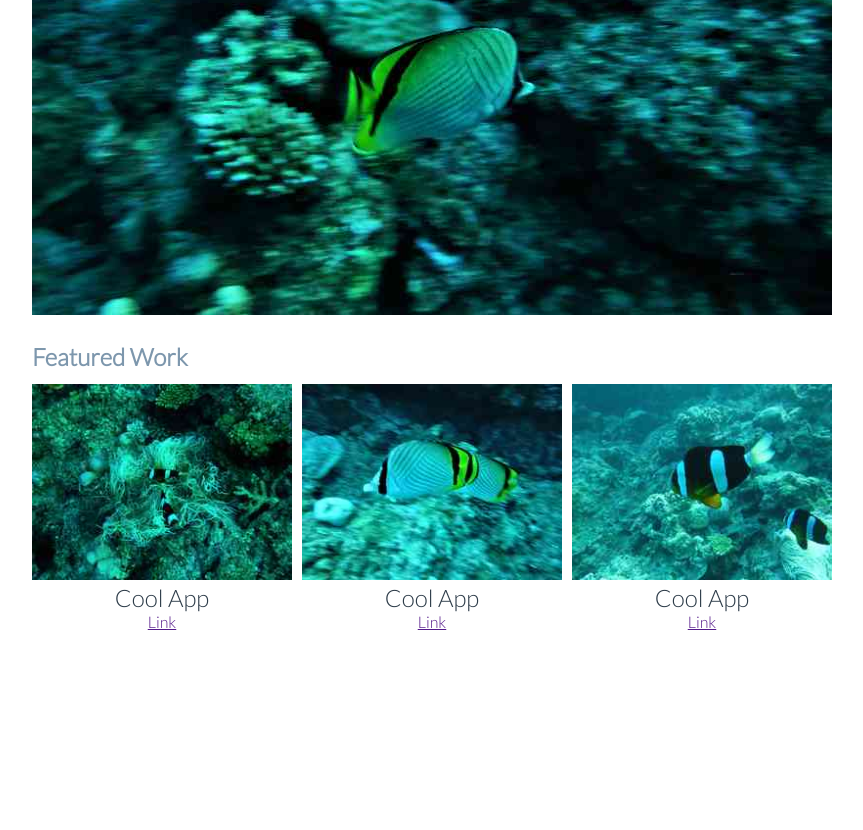
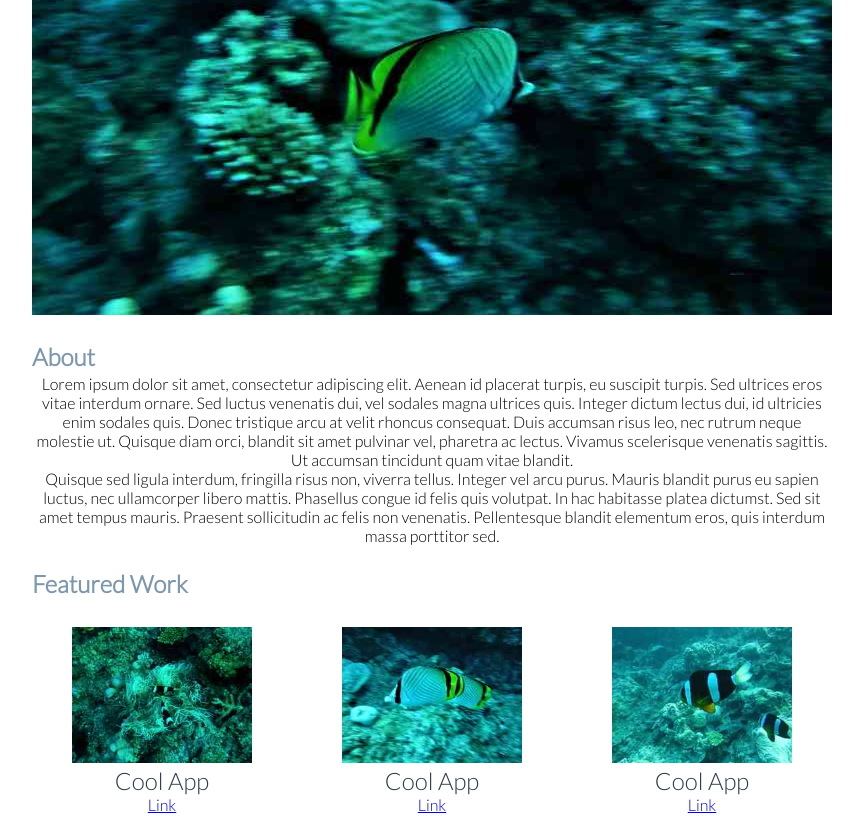
Before and after one commit to LiberMagnum/portfolio, a website: page index.html in a window 1280 px wide. Shown: the part 398-1228 px from the top of the page, without its empty margins (208-1071 px from the left). Before the commit the page ends 1029 px from the top, so only its background shows below. Drawn offline with Linux system fonts and the light colour scheme.

Commit message:
Update index.html

```diff
--- a/index.html
+++ b/index.html
@@ -14,7 +14,7 @@
 	<header>
 		<div class="header_inner">
 			<div class="logo">
-				<img src="images/portfolio_logo.svg" width="75px">
+				<img src="images/portfolio_logo.svg" width="75" alt="a colorful fish logo">
 			</div>
 			<div class="title">
 				<h1 class="title_text_lrg">Abigail Price</h1>
@@ -28,13 +28,20 @@
 	<article>
 		<div class="img_large">
 			<picture>
-				<img src="images_src/DSCF0663.JPG" srcset="images/DSCF0663-1600_large_2x.JPG 2x, images/DSCF0663-800_large_1x.JPG">
+				<img src="images_src/DSCF0663.JPG" srcset="images/DSCF0663-1600_large_2x.JPG 2x, images/DSCF0663-800_large_1x.JPG" alt="a butterflyfish">
 			</picture>
+		</div>
+		<div class="body_text_box">
+			<h3 class="body_text_heading">About</h3>
+			<p class="body_text">Lorem ipsum dolor sit amet, consectetur adipiscing elit. Aenean id placerat turpis, eu suscipit turpis. Sed ultrices eros vitae interdum ornare. Sed luctus venenatis dui, vel sodales magna ultrices quis. Integer dictum lectus dui, id ultricies enim sodales quis. Donec tristique arcu at velit rhoncus consequat. Duis accumsan risus leo, nec rutrum neque molestie ut. Quisque diam orci, blandit sit amet pulvinar vel, pharetra ac lectus. Vivamus scelerisque venenatis sagittis. Ut accumsan tincidunt quam vitae blandit.</p>
+
+			<p class="body_text">Quisque sed ligula interdum, fringilla risus non, viverra tellus. Integer vel arcu purus. Mauris blandit purus eu sapien luctus, nec ullamcorper libero mattis. Phasellus congue id felis quis volutpat. In hac habitasse platea dictumst. Sed sit amet tempus mauris. Praesent sollicitudin ac felis non venenatis. Pellentesque blandit elementum eros, quis interdum massa porttitor sed.</p>
 		</div>
 		<div class="apps">
 			<h3>Featured Work</h3>
 
 			<div class="app1 app">
+				<figure>
 					<picture>
 						<source
 							media="(min-width: 801px)"
@@ -42,15 +49,19 @@
 						<source
 							media="(max-width: 800px)"
 							srcset="images/DSCF0657-1600_large_2x.JPG 2x, images/DSCF0657-800_large_1x.JPG">
-					<img src="images_src/DSCF0657.JPG" alt="A butterflyfish">
+
+						<img src="images_src/DSCF0657.JPG" class="app_img" alt="two Clark's Anemonefish in an anemone">
 					</picture>
-				<caption>
+
+					<figcaption>
 						<p class="app_title">Cool App</p>
-					<p><a href="">Link</a></p>
-				</caption>
+						<p class="link"><a href="#">Link</a></p>
+					</figcaption>
+				</figure>
 			</div>
 
 			<div class="app2 app">
+				<figure>
 					<picture>
 						<source
 							media="(min-width: 801px)"
@@ -58,15 +69,19 @@
 						<source
 							media="(max-width: 800px)"
 							srcset="images/DSCF0654-1600_large_2x.JPG 2x, images/DSCF0654-800_large_1x.JPG">
-					<img src="images_src/DSCF0654.JPG">
+
+						<img src="images_src/DSCF0654.JPG" class="app_img" alt="two butterflyfish swimming together">
 					</picture>
-				<caption>
+
+					<figcaption>
 						<p class="app_title">Cool App</p>
-					<p><a href="">Link</a></p>
-				</caption>
+						<p class="link"><a href="#">Link</a></p>
+					</figcaption>
+				</figure>
 			</div>
 
 			<div class="app3 app">
+				<figure>
 					<picture>
 						<source
 							media="(min-width: 801px)"
@@ -74,12 +89,15 @@
 						<source
 							media="(max-width: 800px)"
 							srcset="images/DSCF0652-1600_large_2x.JPG 2x, images/DSCF0652-800_large_1x.JPG">
-					<img src="images_src/DSCF0652.JPG">
+
+						<img src="images_src/DSCF0652.JPG" class="app_img" alt="two Clark's Anemonefish swimming above coral">
 					</picture>
-				<caption>
+
+					<figcaption>
 						<p class="app_title">Cool App</p>
-					<p><a href="">Link</a></p>
-				</caption>
+						<p class="link"><a href="#">Link</a></p>
+					</figcaption>
+				</figure>
 			</div>
 		</div>
 	</article>
```
Lines whose indentation alone changed are shown as unchanged.
